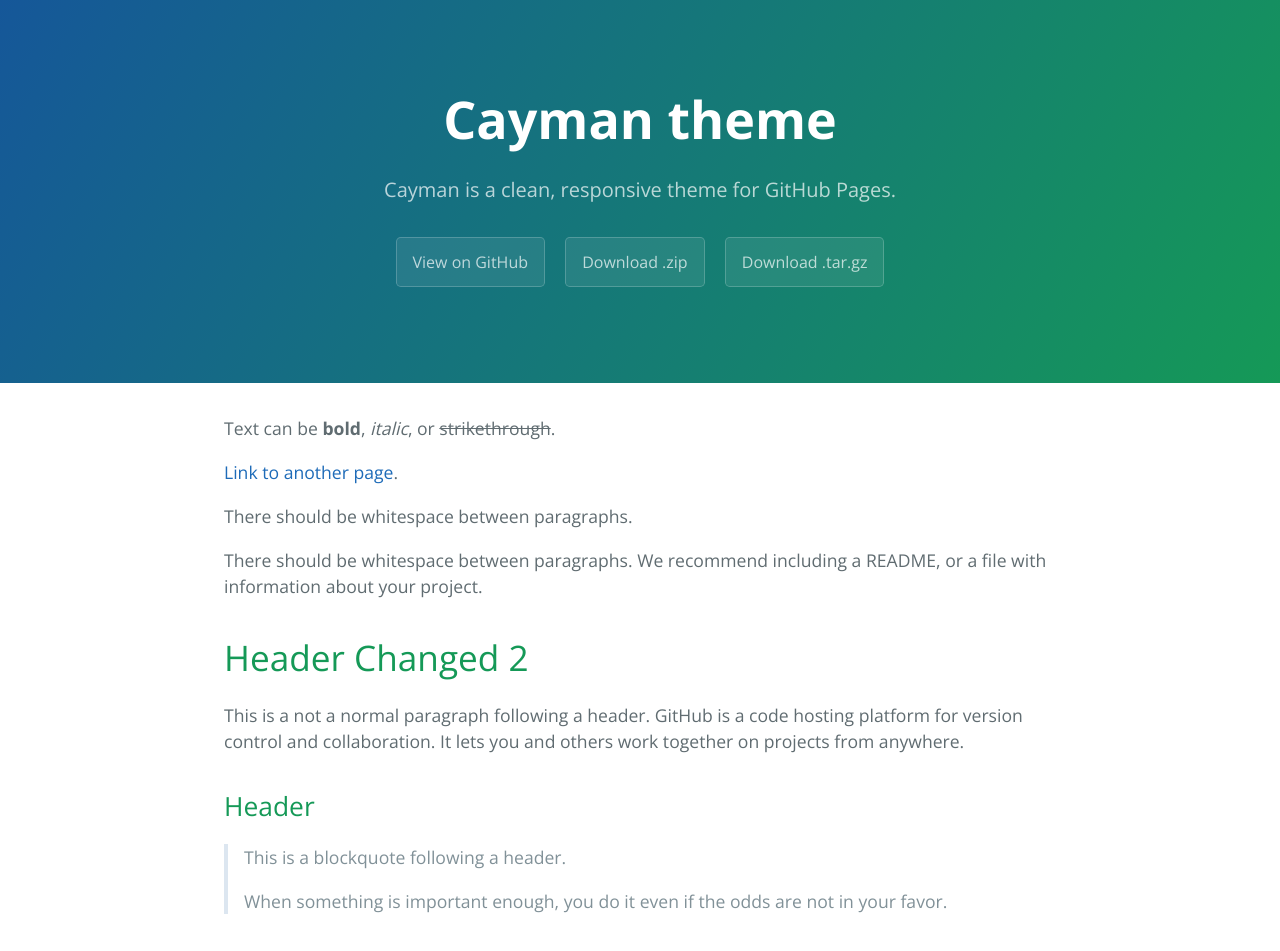
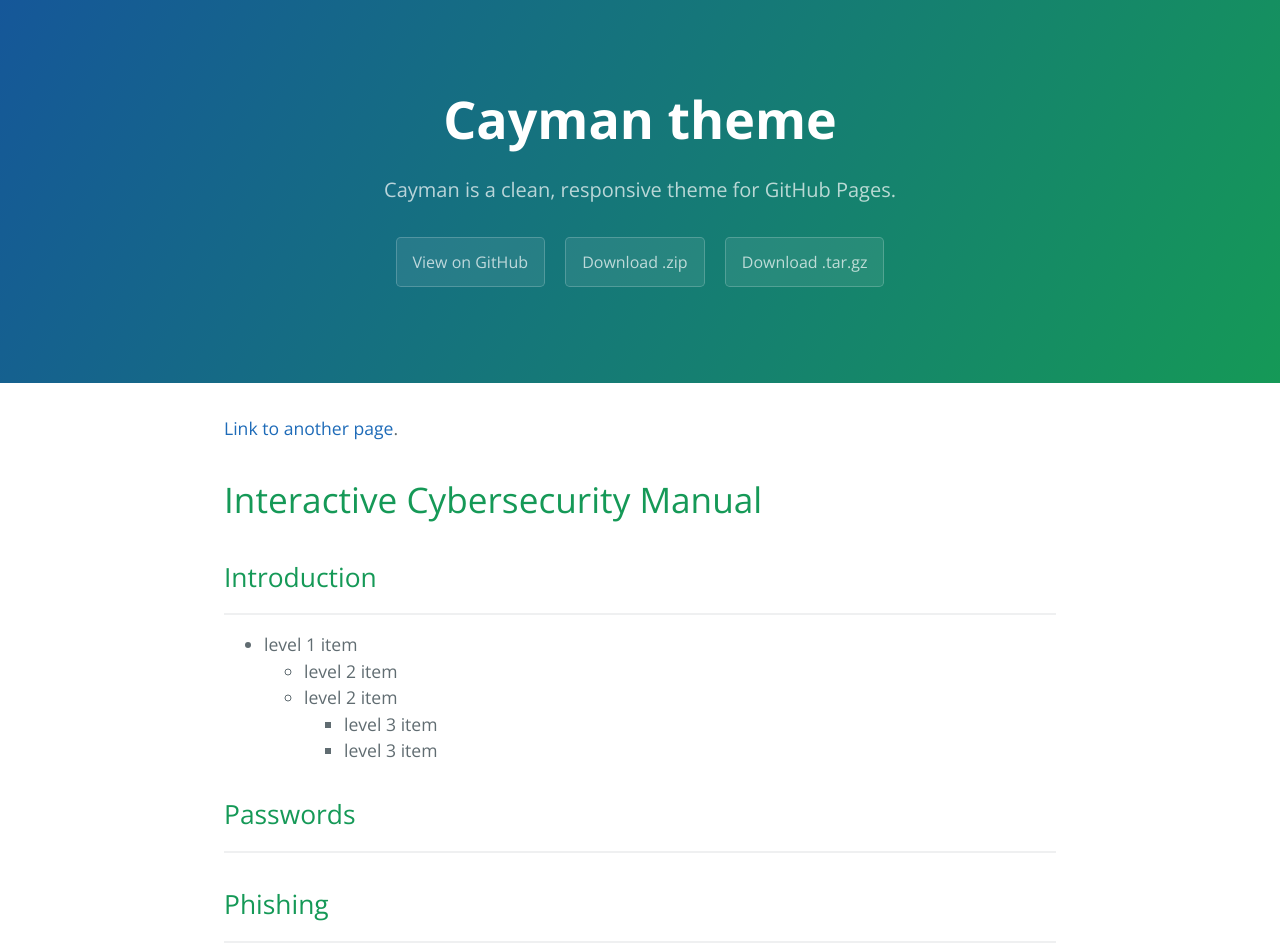
Before and after one commit to ugacyberarch/manual, a Jekyll site: the page built from home_page.md, in a window 1280 px wide and 1400 px high. Shown: the top 951 px of the window. Built offline with Jekyll 4.4.1, drawn with Linux system fonts in a browser that asks for light colours; some of the changed text lies outside the part shown.

Commit message:
Update from Forestry.io Sammy Vo updated home_page.md

````diff
--- a/home_page.md
+++ b/home_page.md
@@ -2,95 +2,31 @@
 layout: default
 
 ---
-Text can be **bold**, _italic_, or ~~strikethrough~~.
 
 [Link to another page](./another-page.html).
 
-There should be whitespace between paragraphs.
+# Interactive Cybersecurity Manual
 
-There should be whitespace between paragraphs. We recommend including a README, or a file with information about your project.
 
-# Header Changed 2
-
-This is a not a normal paragraph following a header. GitHub is a code hosting platform for version control and collaboration. It lets you and others work together on projects from anywhere.
-
-## Header
-
-> This is a blockquote following a header.
->
-> When something is important enough, you do it even if the odds are not in your favor.
-
-### Header 3
-
-```js
-// Javascript code with syntax highlighting.
-var fun = function lang(l) {
-  dateformat.i18n = require('./lang/' + l)
-  return true;
-}
-```
-
-```ruby
-# Ruby code with syntax highlighting
-GitHubPages::Dependencies.gems.each do |gem, version|
-  s.add_dependency(gem, "= #{version}")
-end
-```
-
-#### Header 4
-
-* This is an unordered list following a header.
-* This is an unordered list following a header.
-* This is an unordered list following a header.
-
-##### Header 5
-
-1. This is an ordered list following a header.
-2. This is an ordered list following a header.
-3. This is an ordered list following a header.
-
-###### Header 6
-
-| head1 | head two | three |
-| :--- | :--- | :--- |
-| ok | good swedish fish | nice |
-| out of stock | good and plenty | nice |
-| ok | good oreos | hmm |
-| ok | good zoute drop | yumm |
-
-### There's a horizontal rule below this.
-
+## Introduction
 ***
-
-### Here is an unordered list:
-
-* Item foo
-* Item bar
-* Item baz
-* Item zip
-
-### And an ordered list:
-
-1. Item one
-2. Item two
-3. Item three
-4. Item four
-
-### And a nested list:
-
 * level 1 item
   * level 2 item
   * level 2 item
     * level 3 item
     * level 3 item
-* level 1 item
-  * level 2 item
-  * level 2 item
-  * level 2 item
-* level 1 item
-  * level 2 item
-  * level 2 item
-* level 1 item
+
+## Passwords
+***
+
+## Phishing
+***
+
+## Feedback
+***
+
+
+
 
 ### Small image
 
@@ -112,7 +48,3 @@ end
 <dt>Color</dt>
 <dd>Green</dd>
 </dl>
-
-    Long, single-line code blocks should not wrap. They should horizontally scroll if they are too long. This line should be long enough to demonstrate this.
-
-    The final element.
````
